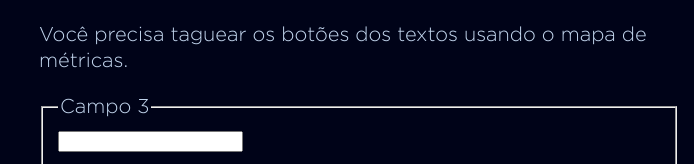
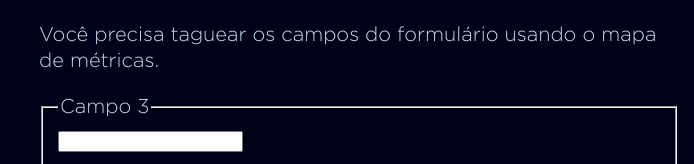
Before and after one commit to brulima/mystique, a plain HTML site: page missoes/form-2/index.html in a window 1280 px wide. Shown: the part 262-426 px from the top of the page, 537-1231 px from the left. Drawn offline with Linux system fonts and the light colour scheme.

Commit message:
Update index.html

```diff
--- a/missoes/form-2/index.html
+++ b/missoes/form-2/index.html
@@ -19,7 +19,7 @@
 				<h1>Form 2</h1>
 			</header>
 			<article>
-				<p>Você precisa taguear os botões dos textos usando o <a href="">mapa de métricas</a>.
+				<p>Você precisa taguear os campos do formulário usando o <a href="">mapa de métricas</a>.
 				<article class="form">
 				  <form action="#">
 				    <fieldset>
```
